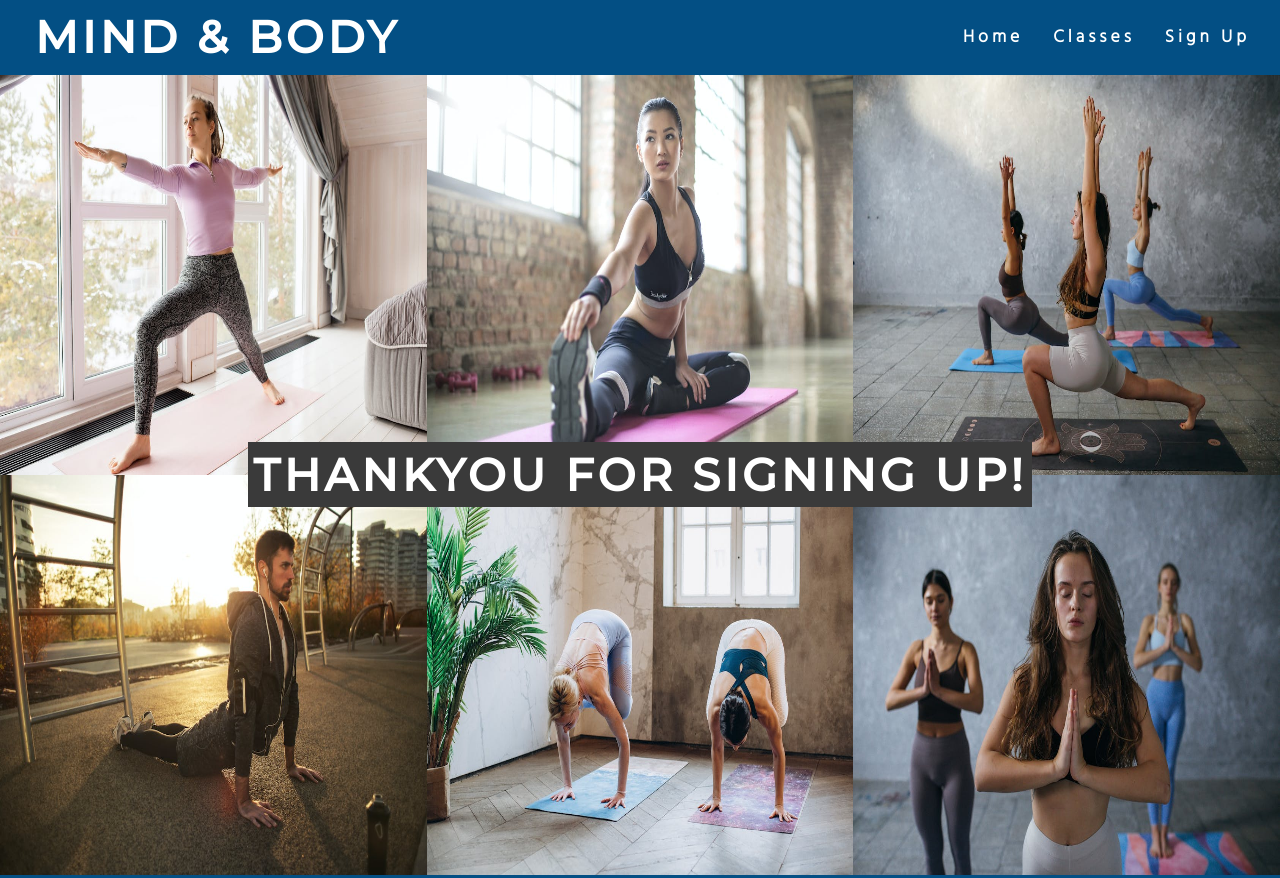
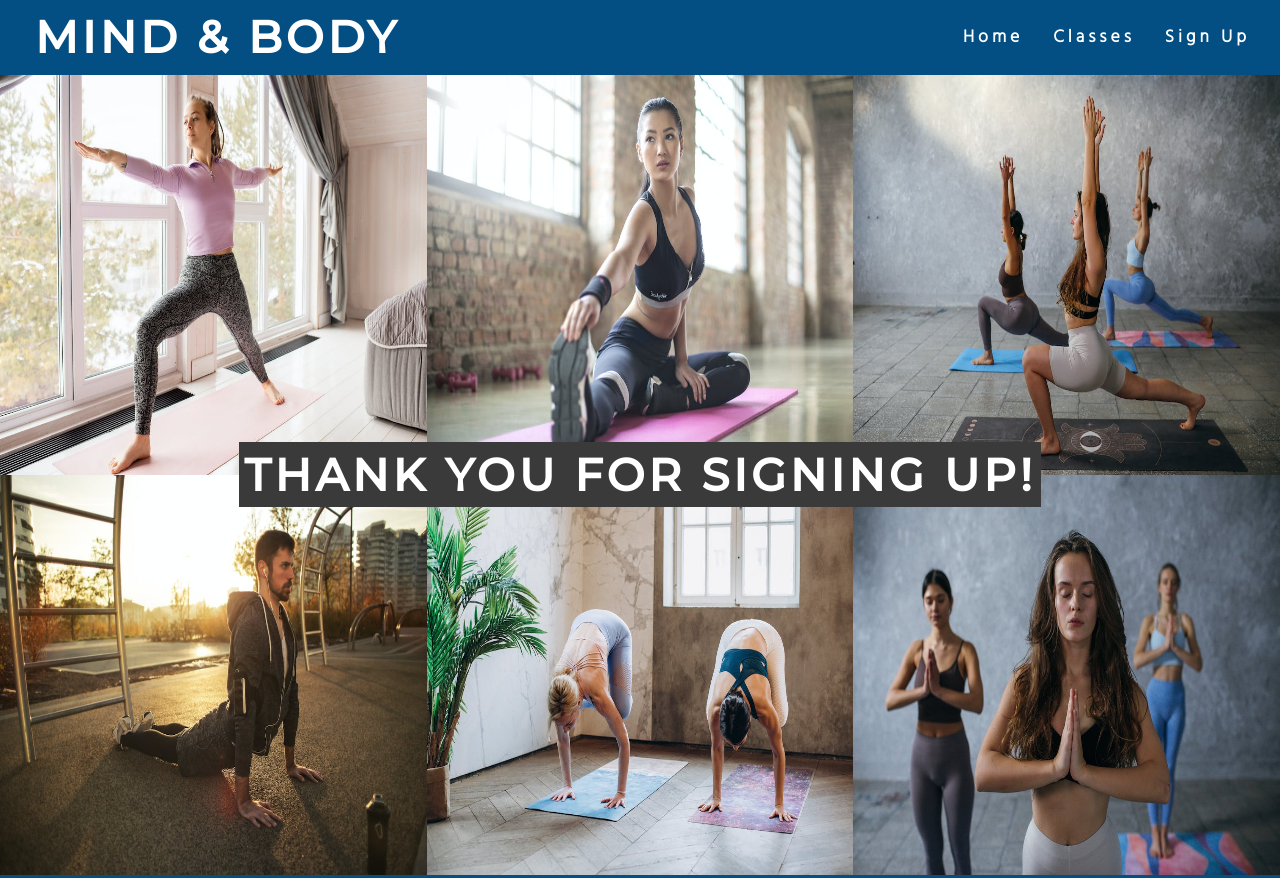
Before and after one commit to Code-Institute-Submissions/Huddy2022-Mind-Body-project, a plain HTML site: page thankyou.html in a window 1280 px wide. Shown: the top 878 px of the page. Drawn offline with Linux system fonts and the light colour scheme.

Commit message:
fix: gramatical error in h2 heading

```diff
--- a/thankyou.html
+++ b/thankyou.html
@@ -28,7 +28,7 @@
     <!-- Images and thankyou section -->
     <section id="photos">
         <div id="photos-header">
-        <h2><strong>Thankyou for signing up!</strong></h2>
+        <h2><strong>Thank you for signing up!</strong></h2>
     </div>
         <img src="assets/images/woman_in_pink_long_sleeve_shirt_and_gray_leggings_doing_yoga.jpeg" alt="Woman In Pink Long Sleeve Shirt And Gray Leggings Doing Yoga
         ">
```
